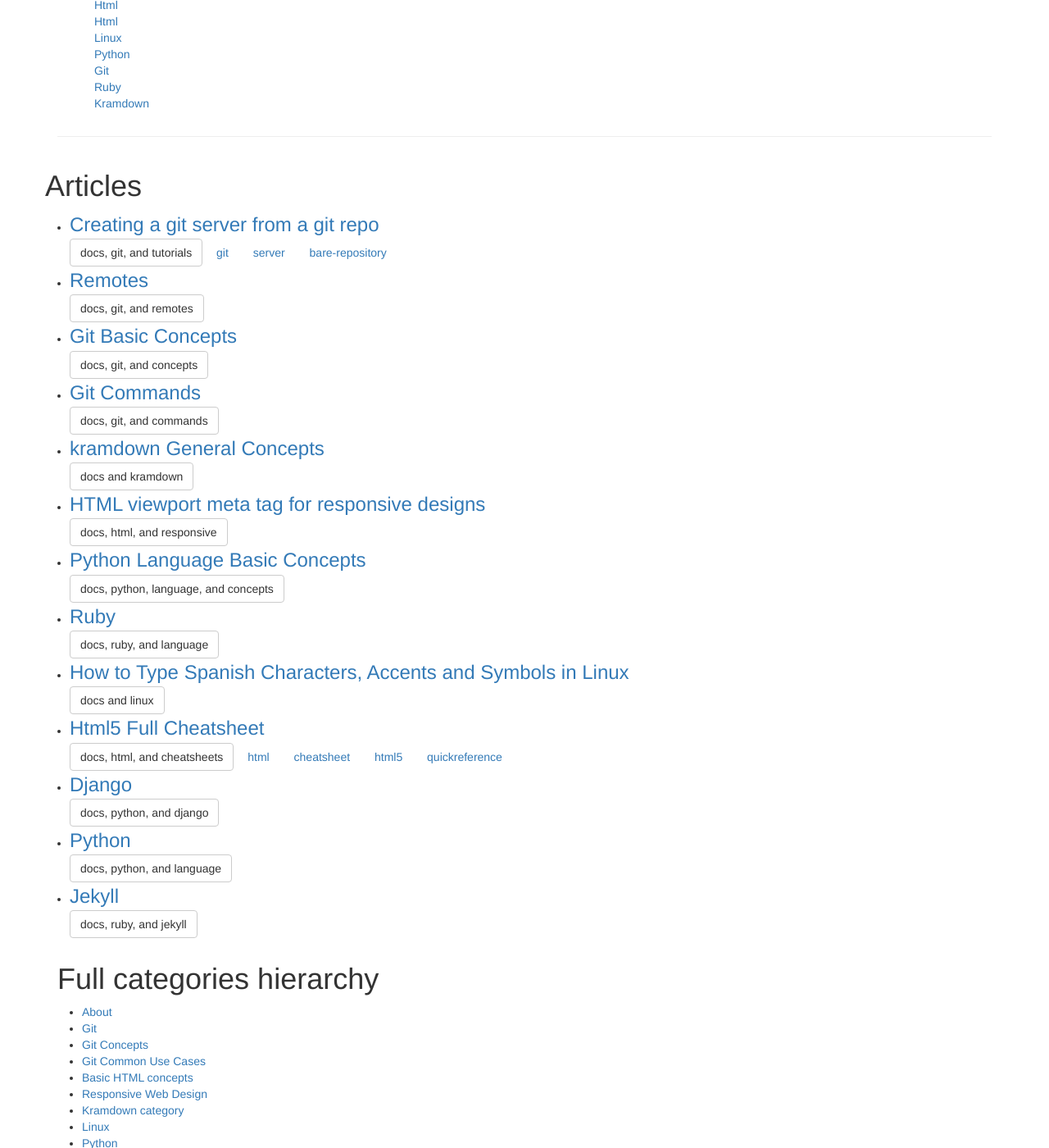
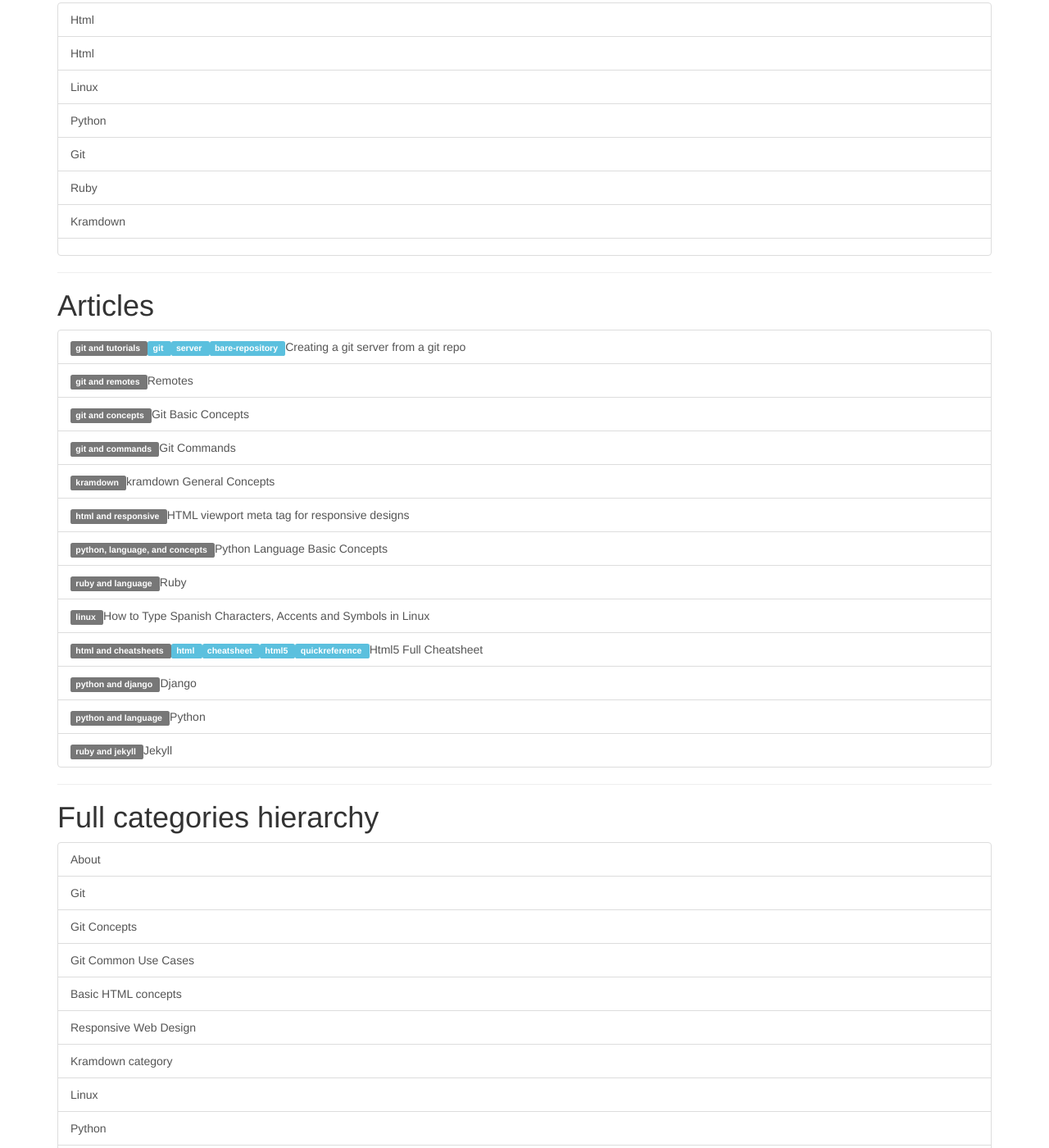
Before and after one commit to marcanuy/simpleit.rocks, a Jekyll site: the page built from index.html, in a window 1280 px wide and 1400 px high, scrolled down 312 px. Shown: the whole window at 82% size. Built offline with Jekyll 4.4.1, drawn with Linux system fonts in a browser that asks for light colours; nearby versions of some CDN libraries; library files that are not in the unit come from our copies.

Commit message:
Changed home and categories layout to group lists

```diff
--- a/index.html
+++ b/index.html
@@ -8,8 +8,8 @@ description: >
 
 <div class="home">
 
-  <div class="container">
-    <h2>Categories</h2>
+  <div class="">
+    <h1>Categories</h1>
 
     {% capture first_level_categories %}
     {% for page in site.pages %}
@@ -23,65 +23,64 @@ description: >
 
     {% assign categories = first_level_categories | split: ',' | uniq %}
 
-    <p>
-      <ul class="list-unstyled">
+    <div class="list-group">
       {% for category in categories %}
       {% unless category == blank %}
-	<li>
-	  <a href="{{ site.baseurl }}/{{ site.docs_dir}}/{{ category | strip }}/">{{ category | strip | capitalize }}</a>
-	</li>
+      <a class="list-group-item" href="{{ site.baseurl }}/{{ site.docs_dir}}/{{ category | strip }}/">
+	{{ category | strip | capitalize }}
+      </a>
       {% endunless %}
       {% endfor %}
-      </ul>
-    </p>
+    </div>
   </div> <!--containter-->
 
   <hr />
 
   {% if post.categories contains site.docs_dir and post.categories.size == 1 %}
   <h1>Uncategorized Posts</h1>
+  <div class="list-group">
     {% for post in site.posts %}
     {%comment%}if post.categories[0] == site.docs_dir and post.categories.size == 1 {%endcomment%}
-  <li>
-    <a class="post-link" href="{{ site.baseurl }}/{{ post.slug }}">
+    <a class="list-group-item" href="{{ site.baseurl }}/{{ post.slug }}">
       {{ post.title }}
     </a>
-  </li>
     {% endfor %}
+  </div>
   <hr />
   {% endif%}
 
+  <div>
+    <h1>Articles</h1>
+    <div class="list-group">
+      {% for post in site.posts %}
+      <a href="{{ post.url | prepend: site.baseurl }}" class="list-group-item">
+	<span class="label label-default label-pill pull-xs-right">
+	  {{ post.categories | shift  | array_to_sentence_string }}
+	</span>
+	{% for tag in post.tags %}
+	<span class="label label-info label/-pill pull-xs-right m-r-1">
+	  {{ tag }}
+	</span>
+	{% endfor %}
 
+	{{ post.title }}
 
-  <div>
-    <div class="center-block">
-      <div class="row">
-	<h1>Articles</h1>
-	<ul>
-	  {% for post in site.posts %}
-	  <li>
-	    <a class="post-link" href="{{ post.url | prepend: site.baseurl }}">{{ post.title }}</a>
-	    <button type="button" class="btn btn-default">{{ post.categories  | array_to_sentence_string }}</button>
-	    {% for tag in post.tags %}
-	    <button type="button" class="btn btn-link">{{ tag }}</button>
+      </a>
       {% endfor %}
-	  </li>
-	  {% endfor %}
-	</ul>
-      </div>
-      <div>
+    </div> <!-- list group -->
+  </div> <!-- articles/posts -->
+
+  <hr />
+
+  <div class="m-b-1">
     <h1>Full categories hierarchy</h1>
-	<ul>
+    <div class="list-group">
       {% assign pages = site.pages | sort:'dir' %}
       {% for page in pages %}
       {% if page.title %}
-	  <li>
-	    <a href="{{ page.url | prepend: site.baseurl }}">{{ page.title }}</a>
-	  </li>
+      <a class="list-group-item" href="{{ page.url | prepend: site.baseurl }}">{{ page.title }}</a>
       {% endif%}
       {% endfor %}
-	</ul>
     </div>
   </div>
 </div>
-</div>
```
Also changed, not shown: _layouts/category_posts.html (+44 -41 lines). Lines whose indentation alone changed are shown as unchanged.
